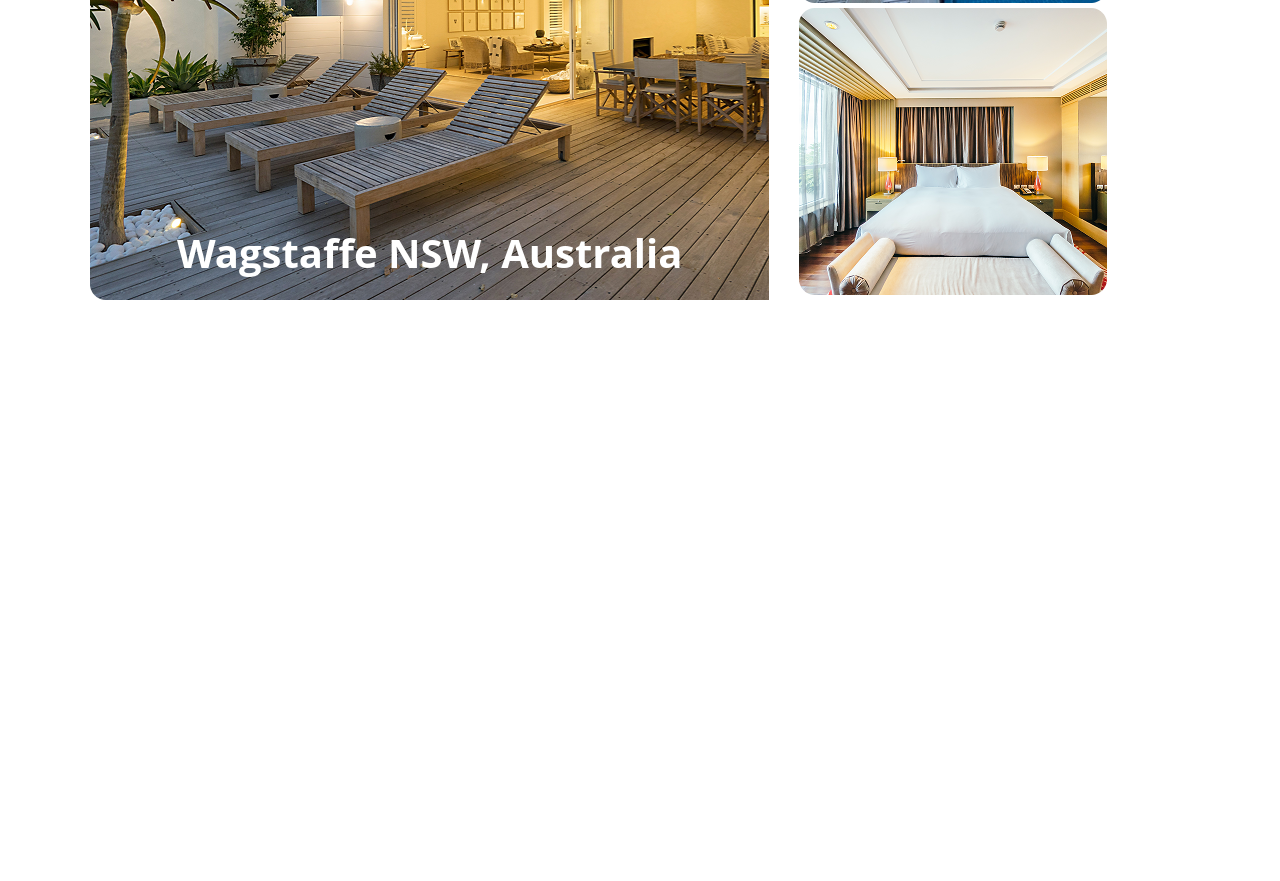
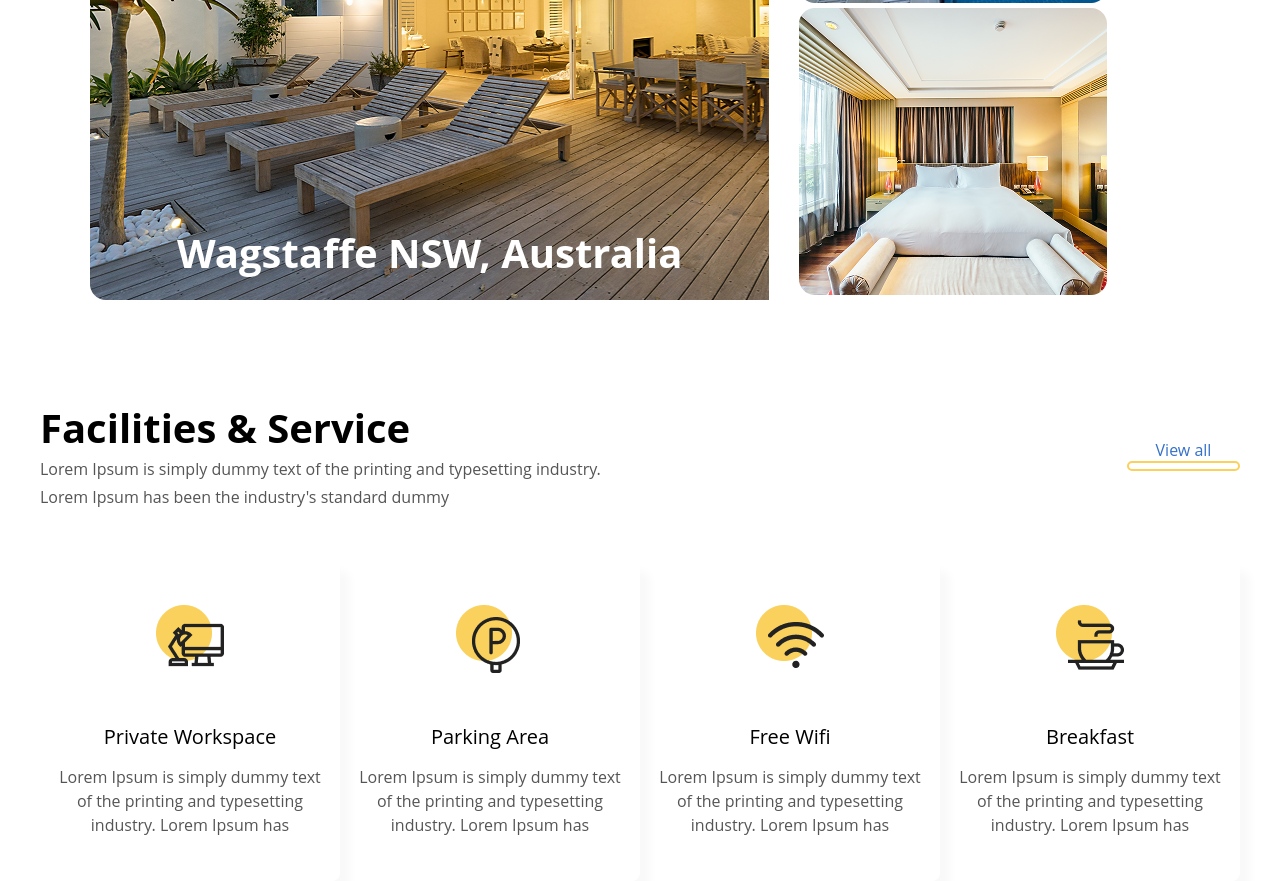
Before and after one commit to BoBo1168/homework2, a plain HTML site: page index.html in a window 1280 px wide. Shown: the part 653-1534 px from the top of the page. Before the commit the page ends 953 px from the top, so only its background shows below. Drawn offline with Linux system fonts and the light colour scheme.

Commit message:
Qismi 3umro bud kardam

```diff
--- a/index.html
+++ b/index.html
@@ -43,6 +43,40 @@
         </div>
     </div>
 
+    <div style="display: flex; justify-content: space-between; align-items: center; margin-top: 100px;">
+        <div>
+            <h3 style="font-size: 40px;">Facilities & Service</h3>
+            <p style="font-size: 16px; color: #555555; line-height: 28px;">Lorem Ipsum is simply dummy text of the printing and typesetting industry. <br> Lorem Ipsum has been the industry's standard dummy </p>
+        </div>
+        <div style="display: flex; flex-direction: column; justify-content: center; align-items: center;">
+            <p style="color: #3771C8;">View all</p>
+            <p style="border: 2px solid #F9D15C; border-radius: 280px; width: 109px; height: 6px;"></p>
+        </div>
+    </div>
+
+    <div class="q4">
+        <div class="zq4">
+            <img src="./Group 78.png" alt="" width="68px" height="68px">
+            <p style="margin-top: 50px; margin-bottom: 15px; font-size: 20px;">Private Workspace</p>
+            <p style="text-align: center; line-height: 24px; color: #555555;">Lorem Ipsum is simply dummy text <br> of the printing and typesetting <br> industry. Lorem Ipsum has</p>
+        </div>
+        <div class="zq4">
+            <img src="./Group 79.png" alt="" width="68px" height="68px">
+            <p style="margin-top: 50px; margin-bottom: 15px; font-size: 20px;">Parking Area</p>
+            <p style="text-align: center; line-height: 24px; color: #555555;">Lorem Ipsum is simply dummy text <br> of the printing and typesetting <br> industry. Lorem Ipsum has</p>
+        </div>
+        <div class="zq4">
+            <img src="./Group 80.png" alt="" width="68px" height="68px">
+            <p style="margin-top: 50px; margin-bottom: 15px; font-size: 20px;">Free Wifi</p>
+            <p style="text-align: center; line-height: 24px; color: #555555;">Lorem Ipsum is simply dummy text <br> of the printing and typesetting <br> industry. Lorem Ipsum has</p>
+        </div>
+        <div class="zq4">
+            <img src="./Group 81.png" alt="" width="68px" height="68px">
+            <p style="margin-top: 50px; margin-bottom: 15px; font-size: 20px;">Breakfast</p>
+            <p style="text-align: center; line-height: 24px; color: #555555;">Lorem Ipsum is simply dummy text <br> of the printing and typesetting <br> industry. Lorem Ipsum has</p>
+        </div>
+    </div>
+
 
 
 
--- a/style.css
+++ b/style.css
@@ -43,5 +43,18 @@
     display: flex;
     align-items: end;
     gap: 30px;
-
 }
+.q4{
+    display: flex;
+    margin-top: 50px;
+}
+.zq4{
+    width: 308px;
+    height: 320px;
+    box-shadow: 10px 10px 10px #F9F9F9;
+    border-radius: 8px;
+    display: flex;
+    flex-direction: column;
+    justify-content: center;
+    align-items: center;
+}
```
Also changed, not shown: Group 78.png (added), Group 79.png (added), Group 80.png (added), Group 81.png (added).
